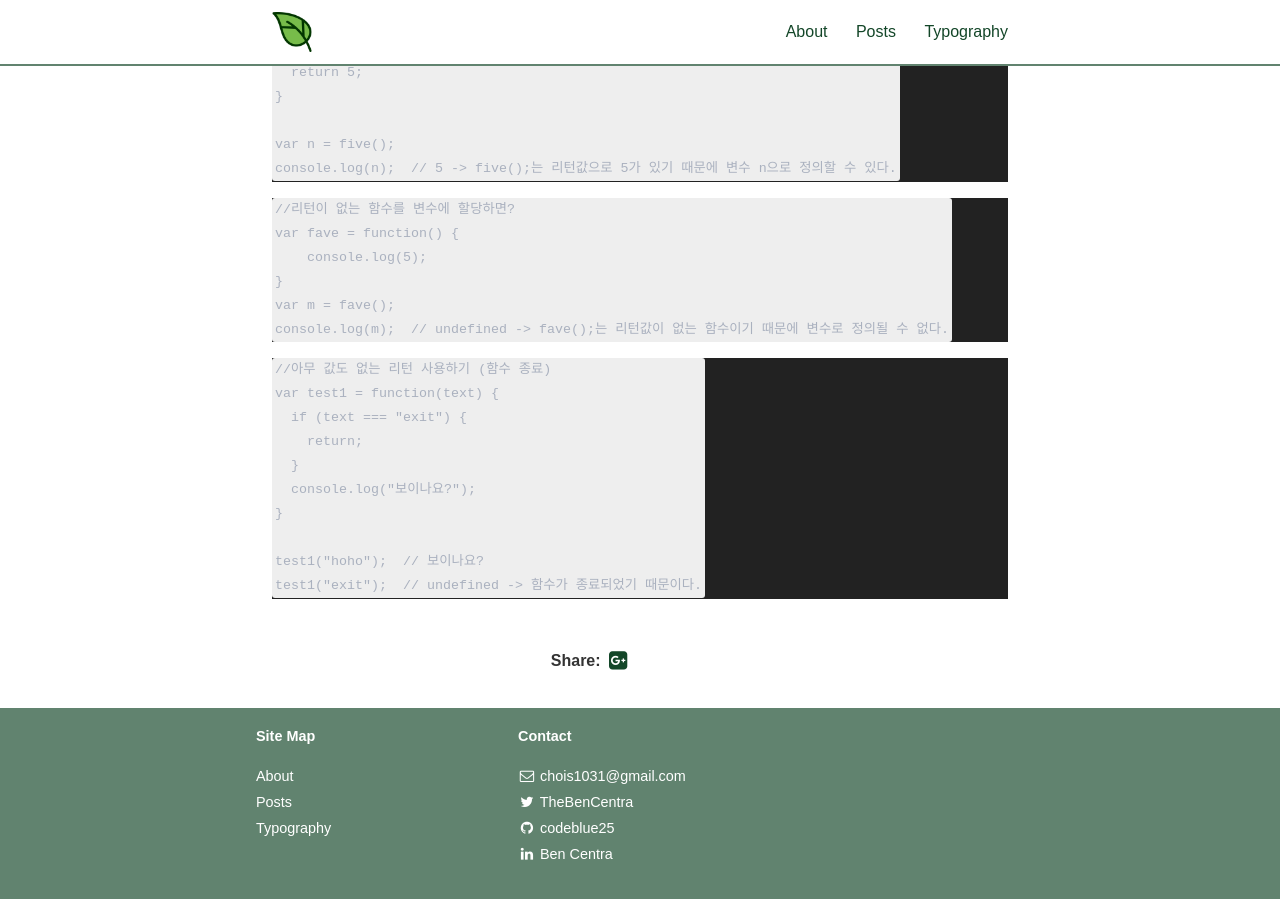
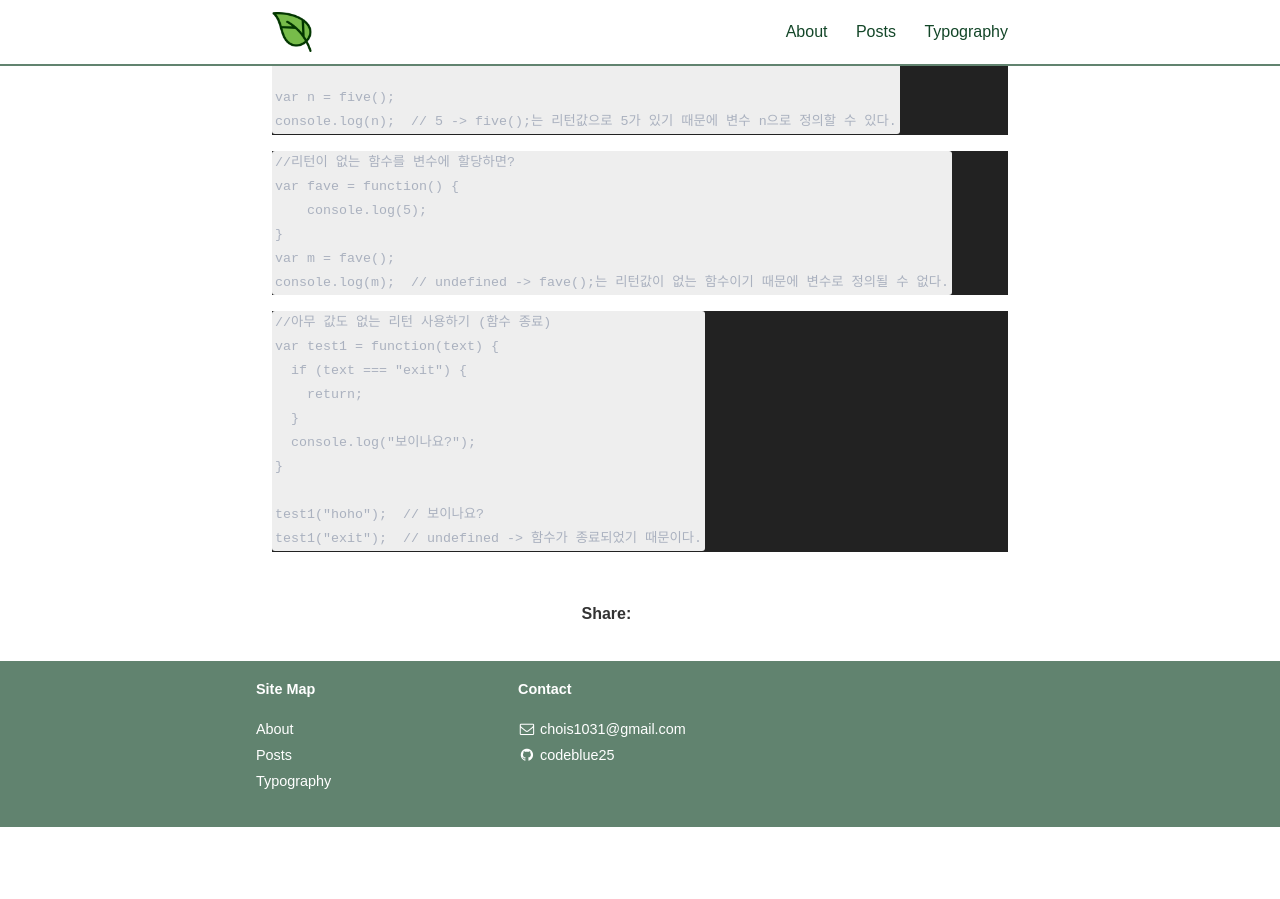
Before and after one commit to codeblue25/codeblue25.github.io, a Jekyll site: the page built from _posts/2020-12-31-js 2-2.md, in a window 1280 px wide and 900 px high, scrolled down 1788 px. Built offline with Jekyll 4.4.1, drawn with Linux system fonts in a browser that asks for light colours; nearby versions of some CDN libraries; some web fonts are replaced; a style sheet for code colours, icons or effects is not loaded; after the commit the page ends 2615 px from its top, so only the background shows below that.

Commit message:
블로그 정비하기
sns정리, 코드블럭 꾸미기(실패)

````diff
--- a/_config.yml
+++ b/_config.yml
@@ -71,21 +71,21 @@ descriptions:
 social:
   - name: Twitter                         # Name of the service
     icon: twitter                         # Font Awesome icon to use (minus fa- prefix)
-    username: "@TheBenCentra"             # (User) Name to display in the footer link
-    url: https://twitter.com/TheBenCentra # URL of your profile (leave blank to not display in footer)
+    username: ""        # (User) Name to display in the footer link
+    url:  ""                      # URL of your profile (leave blank to not display in footer)
     desc: Follow me on Twitter            # Description to display as link title, etc
     share: false                           # Include in the "Share" section of posts
 social:
   - name: Twitter
     icon: twitter
-    username: TheBenCentra
-    url: https://twitter.com/TheBenCentra
+    username: ""
+    url: ""
     desc: Follow me on Twitter
     share: false
 
   - name: Facebook
     icon: facebook
-    username: thebencentra
+    username: ""
     url: ""
     desc: Friend me on Facebook
     share: false
@@ -99,8 +99,8 @@ social:
 
   - name: LinkedIn
     icon: linkedin
-    username: Ben Centra
-    url: https://www.linkedin.com/pub/ben-centra/47/769/60a
+    username: ""
+    url: ""
     desc: Connect with me on LinkedIn
     share: false
 
@@ -109,7 +109,7 @@ social:
     username: ""
     url: ""
     desc: Add me to your Circles
-    share: true
+    share: false
 
   - name: YouTube
     icon: youtube
--- a/_posts/2020-12-31-js 2-2.md
+++ b/_posts/2020-12-31-js 2-2.md
@@ -10,8 +10,8 @@ categories: JavaScript
 
 수학의 함수와 상당히 유사합니다. 매개변수 -> (처리) -> 리턴값의 형태를 가집니다.
 
-```javascript
 
+{% highlight javascript language %}
 f(x) = 2x + 3   //수학의 함수
 
 var foo = function(x) {
@@ -21,8 +21,8 @@ f(2) = 7  //매개변수 x = 2, 리턴값 7
 f(3) = 9  //매개변수 x = 3, 리턴값 9
 
 var y= foo(2);  //값을 변수에 담아서 의미를 가진다.
+{% endhighlight %}
 
-```
 
 
 
````
